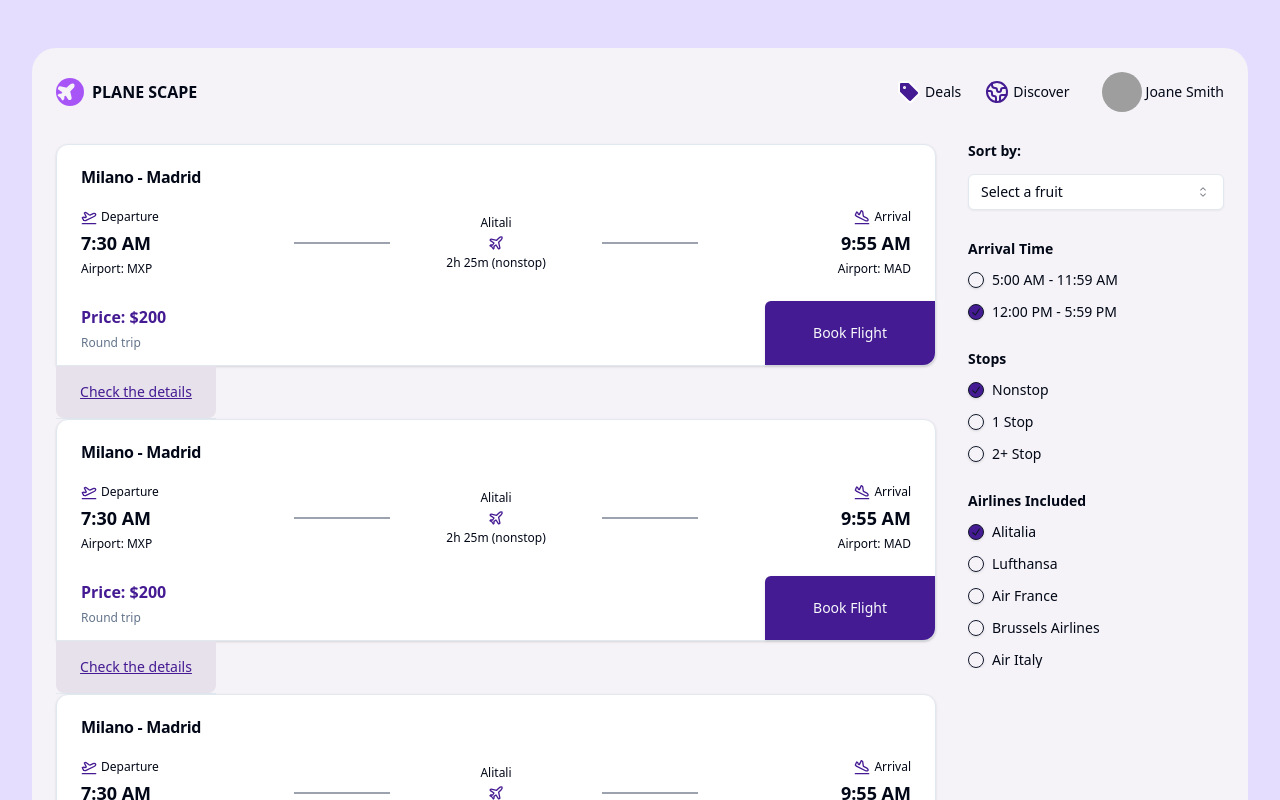
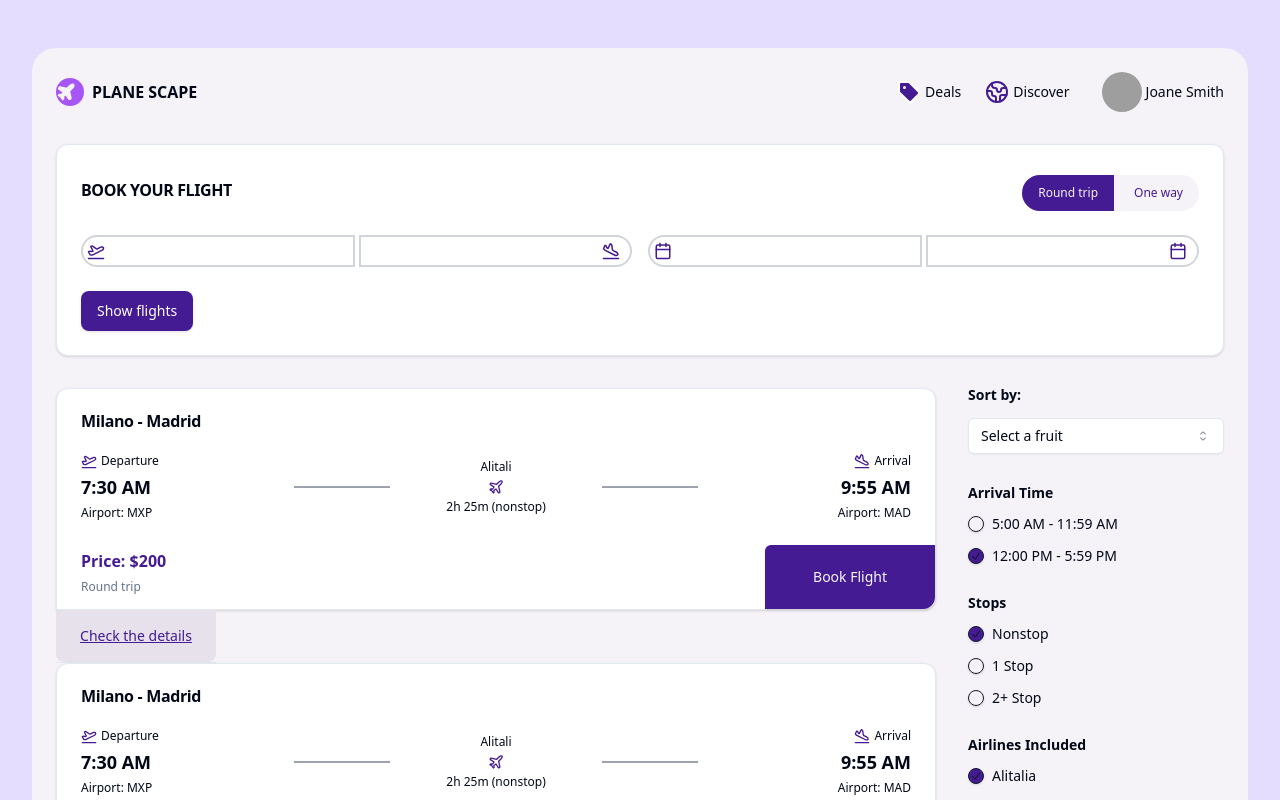
Before and after one commit to goktugs/vinesh-frontend-task, a React (Vite) app: page /homepage in a window 1280 px wide. Shown: the top 800 px of the page. Built offline with nearby package versions, Linux system fonts and the light colour scheme; grey boxes are pictures that could not be loaded.

Commit message:
Refactor code to import FlightSelection component and remove commented out code

```diff
--- a/src/app/routes/app/flights.tsx
+++ b/src/app/routes/app/flights.tsx
@@ -1,9 +1,7 @@
-// FlightsRoute.js
-
 import { Outlet } from "react-router-dom";
 import { UserNav } from "@/features/user-nav/components/user-nav";
 import { Earth, Plane, Tag } from "lucide-react";
-// import { FlightSelection } from "@/features/book-card/components/flight-selection";
+import { FlightSelection } from "@/features/book-card/components/flight-selection";
 
 export const FlightsRoute = () => {
   return (
@@ -29,7 +27,7 @@ export const FlightsRoute = () => {
           <UserNav />
         </div>
       </div>
-      {/* <FlightSelection /> */}
+      <FlightSelection />
       <Outlet />
     </div>
   );
--- a/src/features/book-card/components/flight-selection.tsx
+++ b/src/features/book-card/components/flight-selection.tsx
@@ -11,15 +11,15 @@ import { Input } from "@/components/ui/input";
 import { ToggleGroup, ToggleGroupItem } from "@/components/ui/toggle-group";
 import { Calendar, PlaneLanding, PlaneTakeoff } from "lucide-react";
 import { useState } from "react";
-import { useFlights } from "../api/get-flights";
+// import { useFlights } from "../api/get-flights";
 import { useNavigate } from "react-router-dom";
 
 export const FlightSelection = () => {
   const [value, setValue] = useState("round-trip");
-  const { data } = useFlights();
+  // const { data } = useFlights();
   const navigate = useNavigate();
 
-  console.log(data?.flights.map((flight) => flight.flightName));
+  // console.log(data?.flights.map((flight) => flight.flightName));
 
   return (
     <Card>
```
